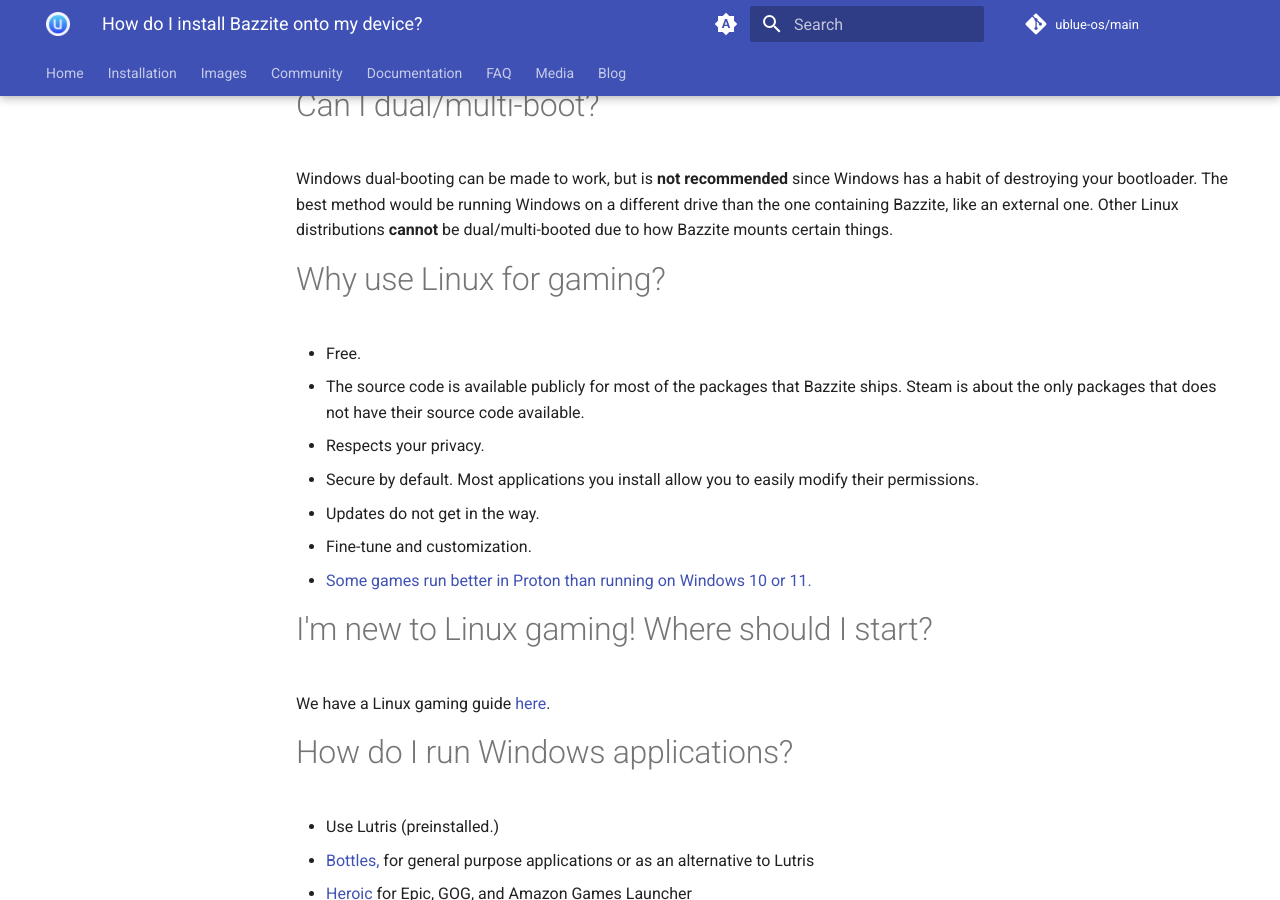
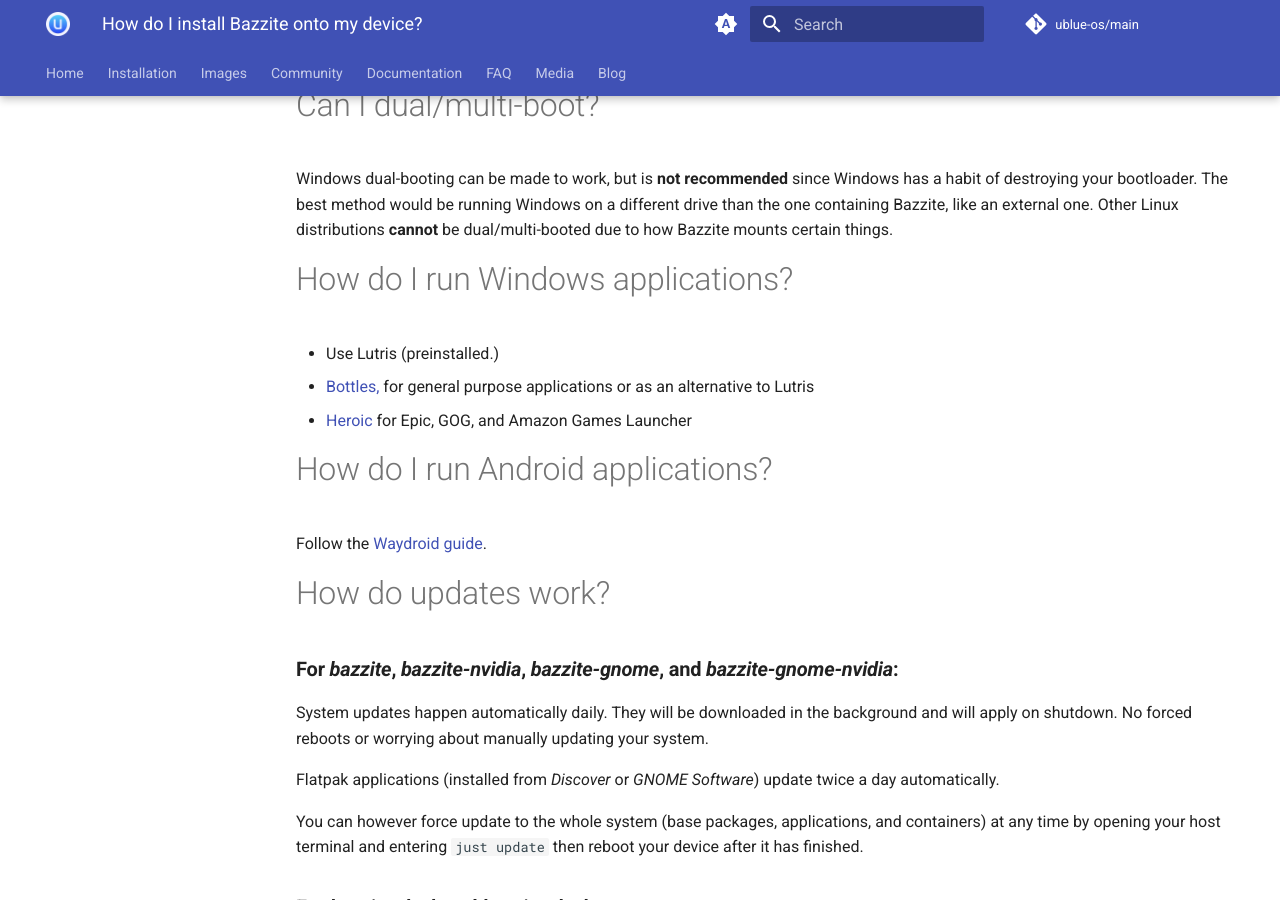
Before and after one commit to ublue-os/website, an MkDocs documentation site: the page built from docs/images/bazzite/FAQ.md, in a window 1280 px wide and 900 px high, scrolled down 235 px. Built offline with MkDocs 1.6.1 and Material for MkDocs 9.7.7, drawn with Linux system fonts in a browser that asks for light colours; comment, search, counter and statistics services are not loaded.

Commit message:
Removed out of scope Linux Gaming stuff
Will still keep the linux gaming guide in the installation for a basic rundown but it shouldn't be a main focus for the project.

```diff
--- a/docs/images/bazzite/FAQ.md
+++ b/docs/images/bazzite/FAQ.md
@@ -5,20 +5,6 @@ Follow this [guide](/images/bazzite/installation/).
 # Can I dual/multi-boot?
 
 Windows dual-booting can be made to work, but is **not recommended** since Windows has a habit of destroying your bootloader.  The best method would be running Windows on a different drive than the one containing Bazzite, like an external one.  Other Linux distributions **cannot** be dual/multi-booted due to how Bazzite mounts certain things.
-
-# Why use Linux for gaming?
-
-* Free.
-* The source code is available publicly for most of the packages that Bazzite ships.  Steam is about the only packages that does not have their source code available.
-* Respects your privacy.
-* Secure by default.  Most applications you install allow you to easily modify their permissions.
-* Updates do not get in the way.
-* Fine-tune and customization.
-* [Some games run better in Proton than running on Windows 10 or 11.](https://arstechnica.com/gaming/2022/03/how-valve-made-steam-deck-the-first-pc-to-smoothly-run-elden-ring/)
-
-# I'm new to Linux gaming!  Where should I start?
-
-We have a Linux gaming guide [here](https://universal-blue.org/images/bazzite/gaming_guide/).
 
 # How do I run Windows applications?
 
```
